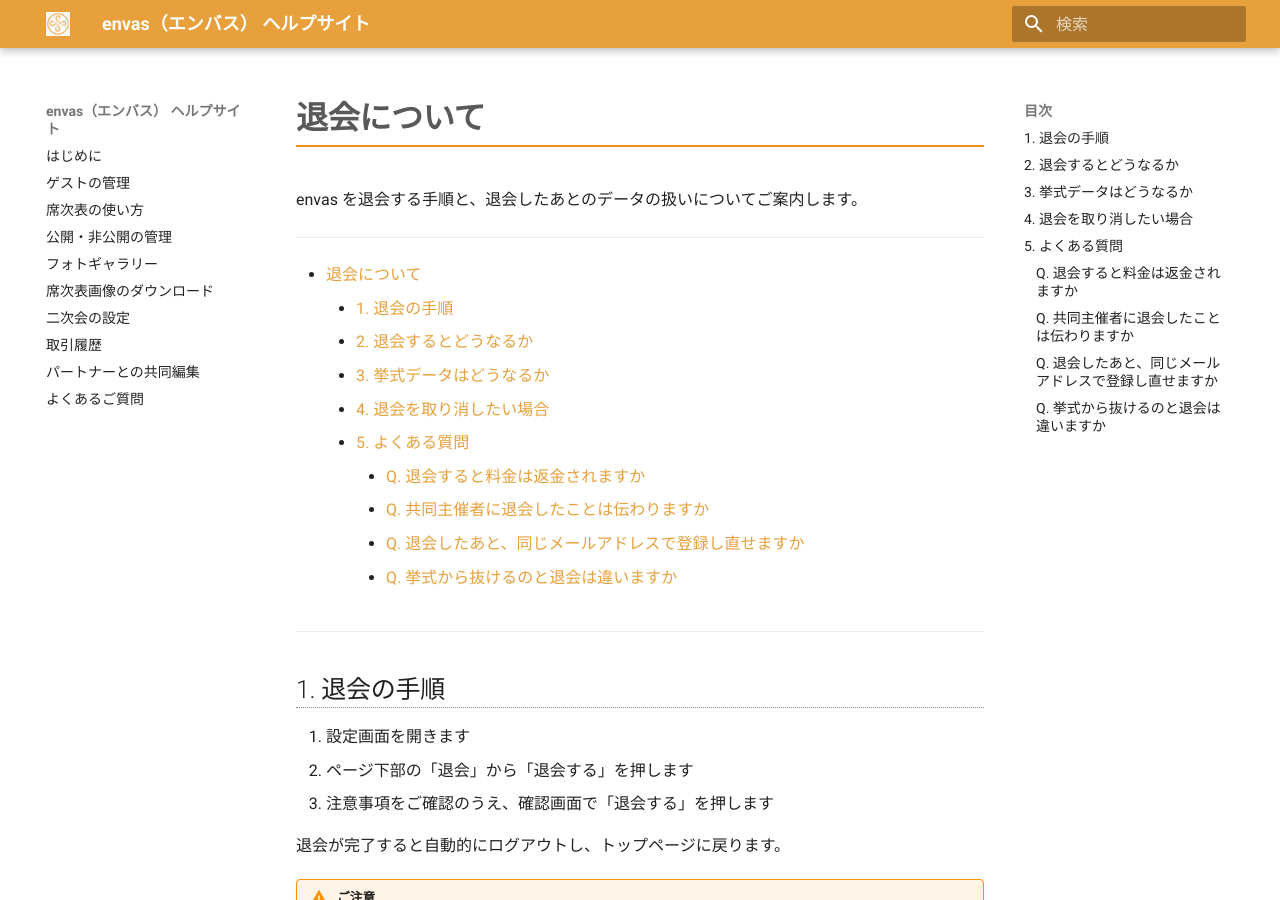
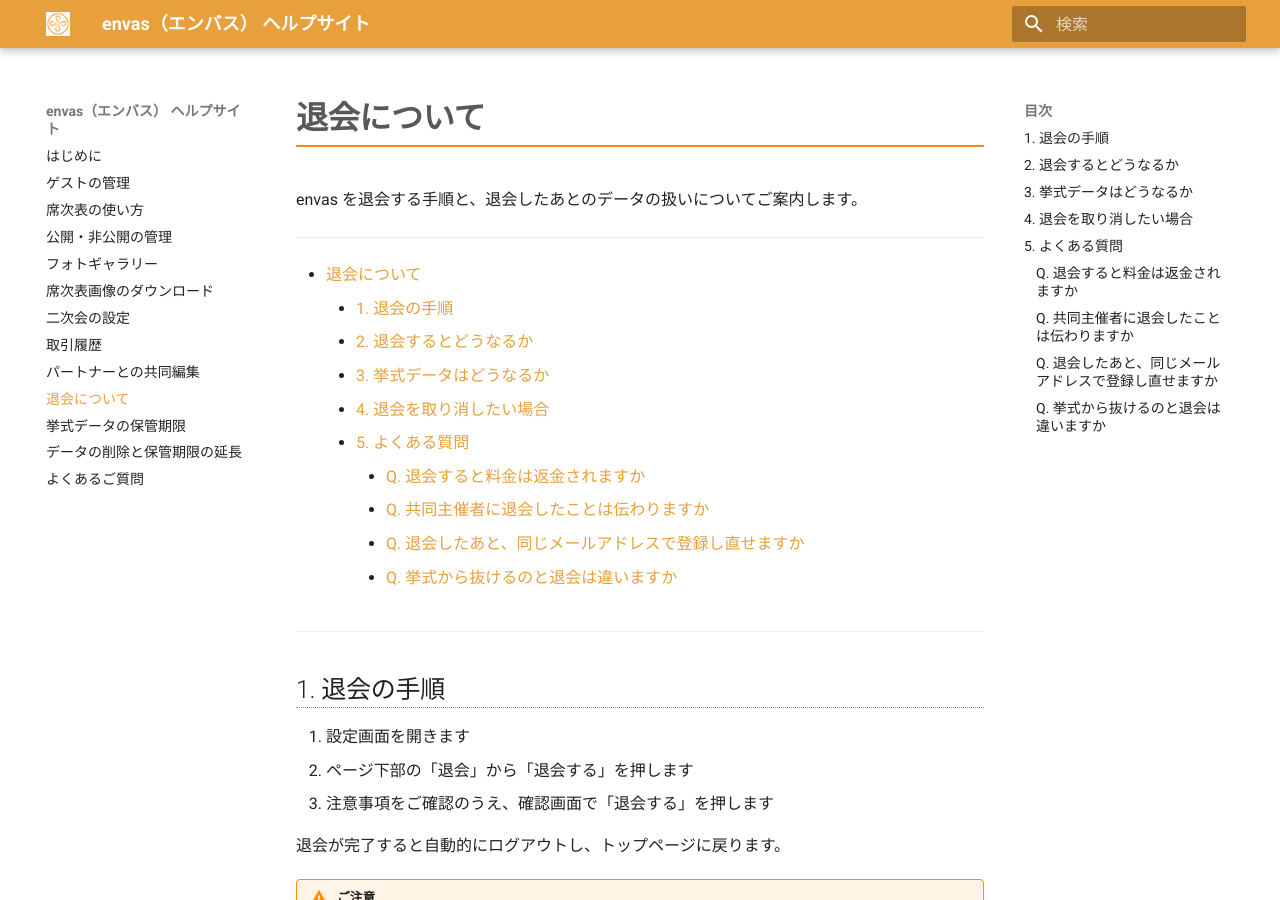
Before and after one commit to wish-corp/envas-help, an MkDocs documentation site: the page built from docs/withdrawal.md, in a window 1280 px wide and 900 px high. Built offline with MkDocs 1.6.1 and Material for MkDocs 9.7.7, drawn with Linux system fonts in a browser that asks for light colours; part of the change alters nothing that is shown.

Commit message:
docs: ナビゲーションに保管期限まわりの3ページを追加
🤖 Generated with [Claude Code](https://claude.com/claude-code)

Co-Authored-By: Claude <noreply@anthropic.com>

```diff
--- a/mkdocs.yml
+++ b/mkdocs.yml
@@ -40,4 +40,7 @@ nav:
   - 二次会の設定: after-party.md
   - 取引履歴: transaction-history.md
   - パートナーとの共同編集: wedding-members.md
+  - 退会について: withdrawal.md
+  - 挙式データの保管期限: storage-period.md
+  - データの削除と保管期限の延長: storage-extension.md
   - よくあるご質問: faq.md
```
